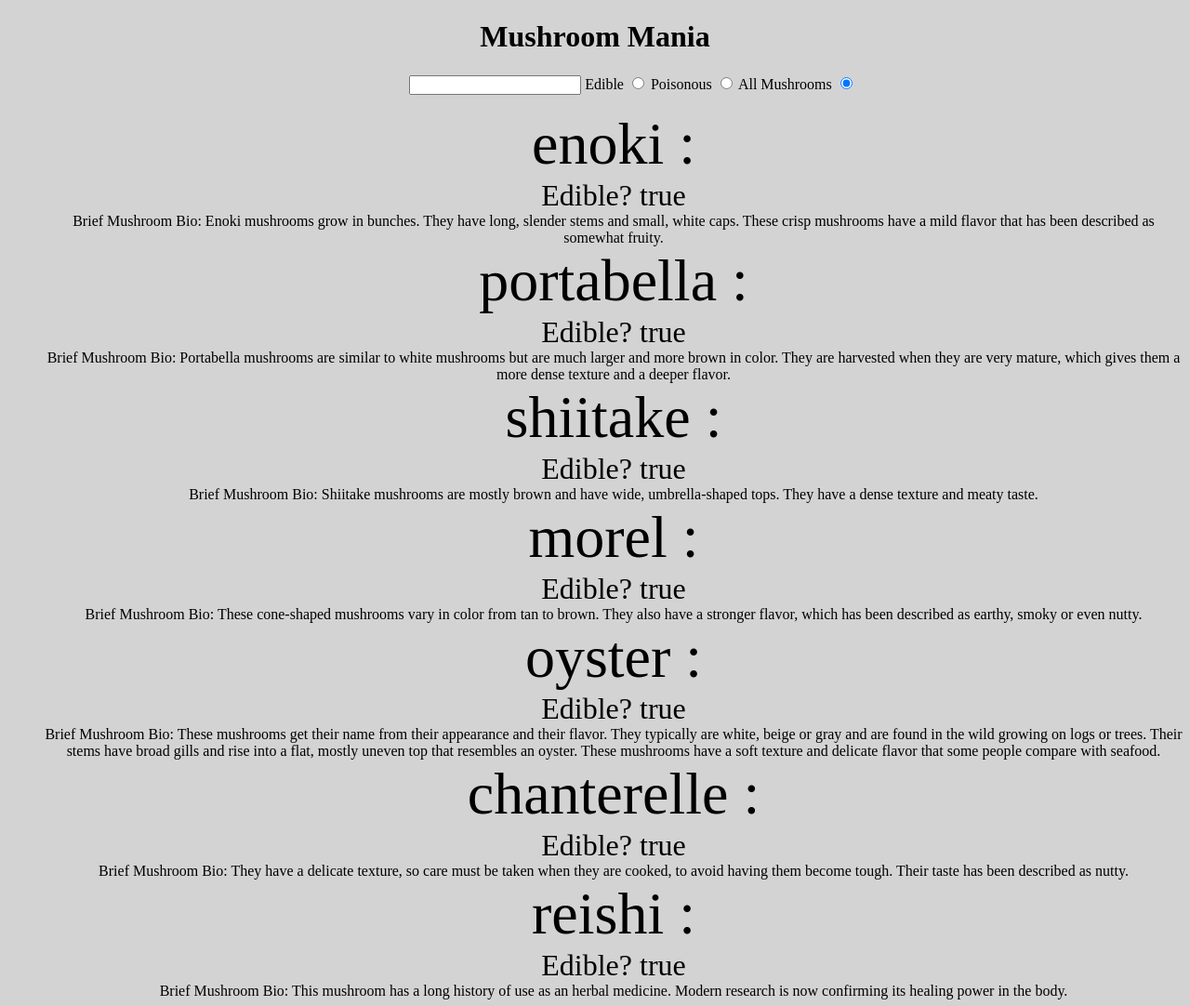
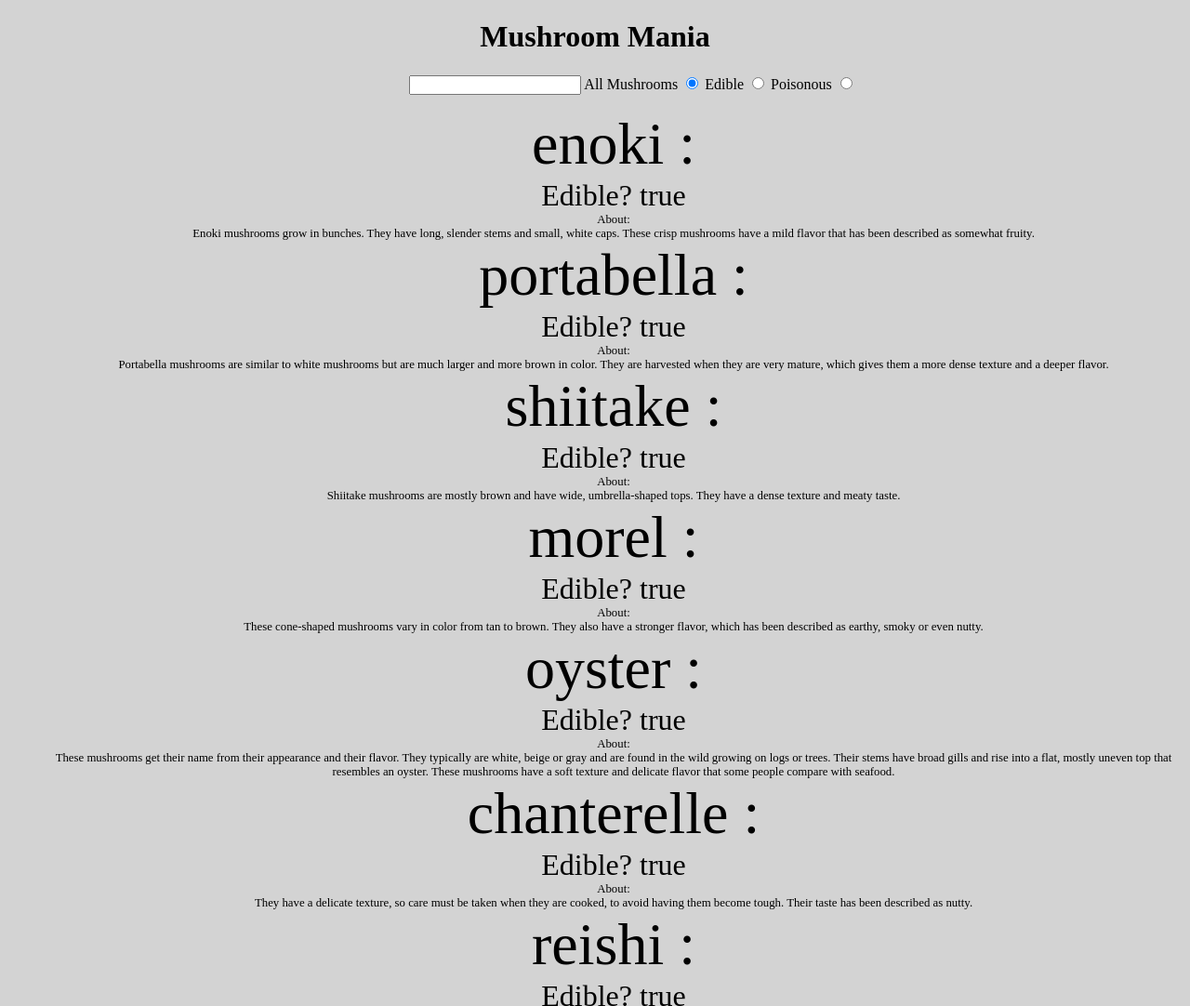
Before and after one commit to sirwilliamiv/Mushroom-Mania, a website: page index.html in a window 1280 px wide. Shown: the top 1082 px of the page at 93% size. Drawn offline with nearby package versions, Linux system fonts and the light colour scheme.

Commit message:
changed order of page elements, font size smaller for about

```diff
--- a/partials/main.html
+++ b/partials/main.html
@@ -6,12 +6,14 @@
 <div class="inputs">
   <input type="text" ng-model="List">
 
-   <label> Edible</label>
+
+    <label>All Mushrooms</label>
+    <input ng-model="searchList" ng-value="{{key}}" type="radio" name="all mushrooms" value="mushrooms" checked>
+    <label> Edible</label>
    <input ng-model="searchList" ng-value="{{value.edible = true}}" value="edible" type="radio" name="non-poison">
     <label>Poisonous</label>
     <input ng-model="searchList" ng-value="{{value.edible = false}}" value="poisonous" type="radio" name="poison">
-    <label>All Mushrooms</label>
-    <input ng-model="searchList" ng-value="{{key}}" type="radio" name="all mushrooms" value="mushrooms">
+
 </div>
 
 
@@ -23,7 +25,7 @@
 
         <div class="name">{{key}} : </div>
         <div class="eat">Edible? {{value.edible}}</div>
-        <div class="about">Brief Mushroom Bio: {{value.description}}</div>
+        <div class="about">About: <br> {{value.description}}</div>
       </div>
 
    </div>
--- a/styles.css
+++ b/styles.css
@@ -11,7 +11,7 @@ body {
 }
 
 .about {
-  font-size: 1rem;
+  font-size: .8rem;
 }
 
 .inputs {
```
